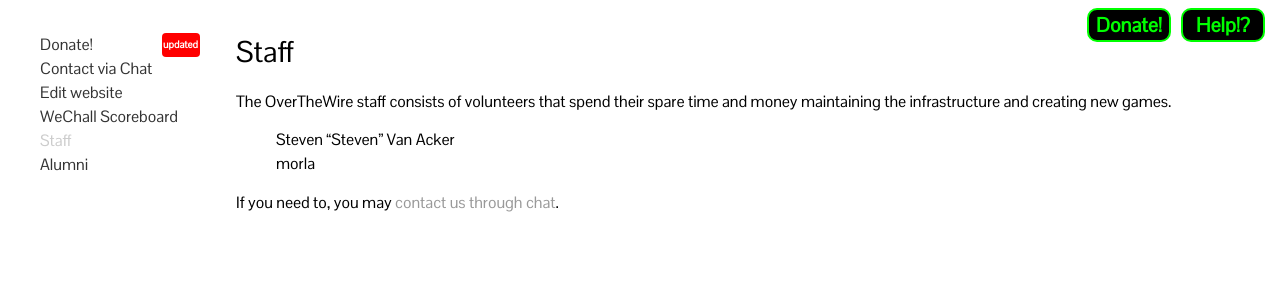
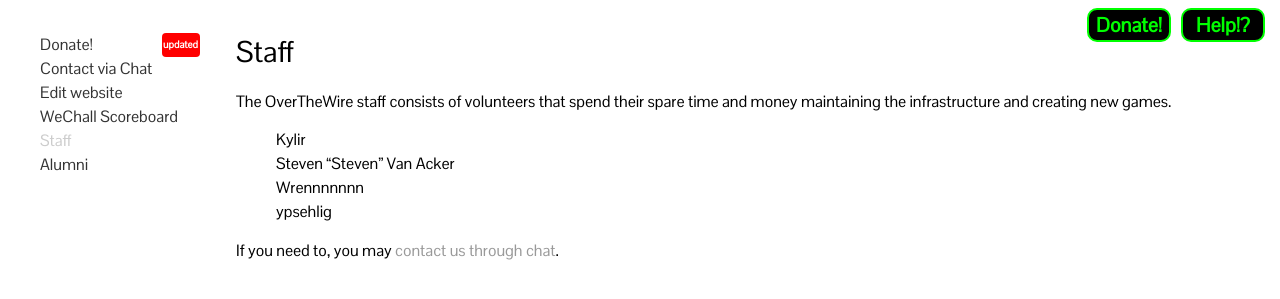
Before and after one commit to OverTheWireOrg/OverTheWire-website, a Jekyll site: the page built from information/staff.md, in a window 1280 px wide, cut to the strip 77-376 px from the top of the page. Built offline with Jekyll 4.4.1, drawn with Linux system fonts in a browser that asks for light colours.

Commit message:
alumni and staff update

```diff
--- a/information/staff.md
+++ b/information/staff.md
@@ -10,8 +10,10 @@
 The OverTheWire staff consists of volunteers that spend their spare time and
 money maintaining the infrastructure and creating new games.
 
+- Kylir
 - Steven "Steven" Van Acker
-- morla
+- Wrennnnnnn
+- ypsehlig
 
 If you need to, you may [contact us through chat].
 
```
Also changed, not shown: information/alumni.md (+1 -0 lines).
